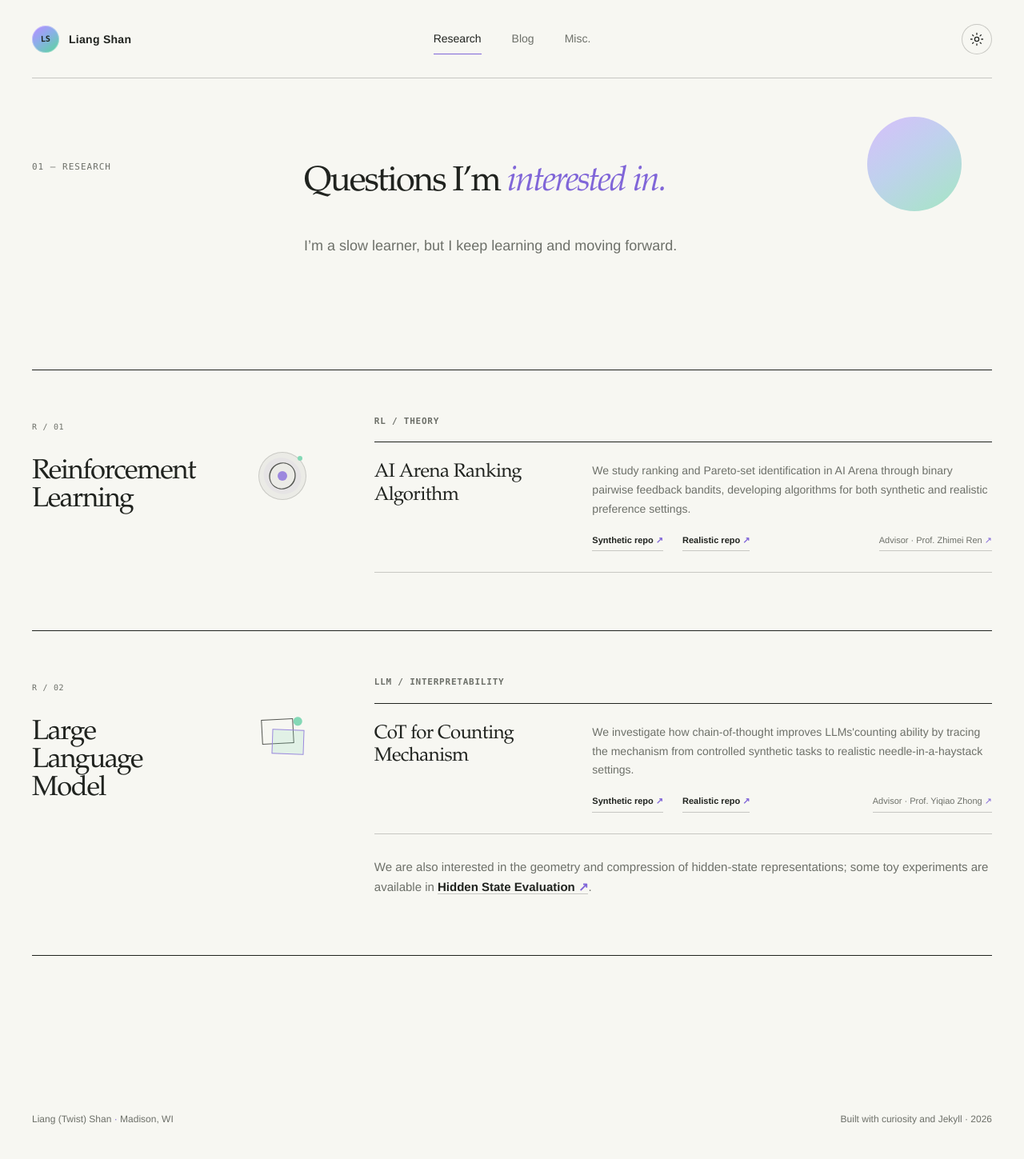
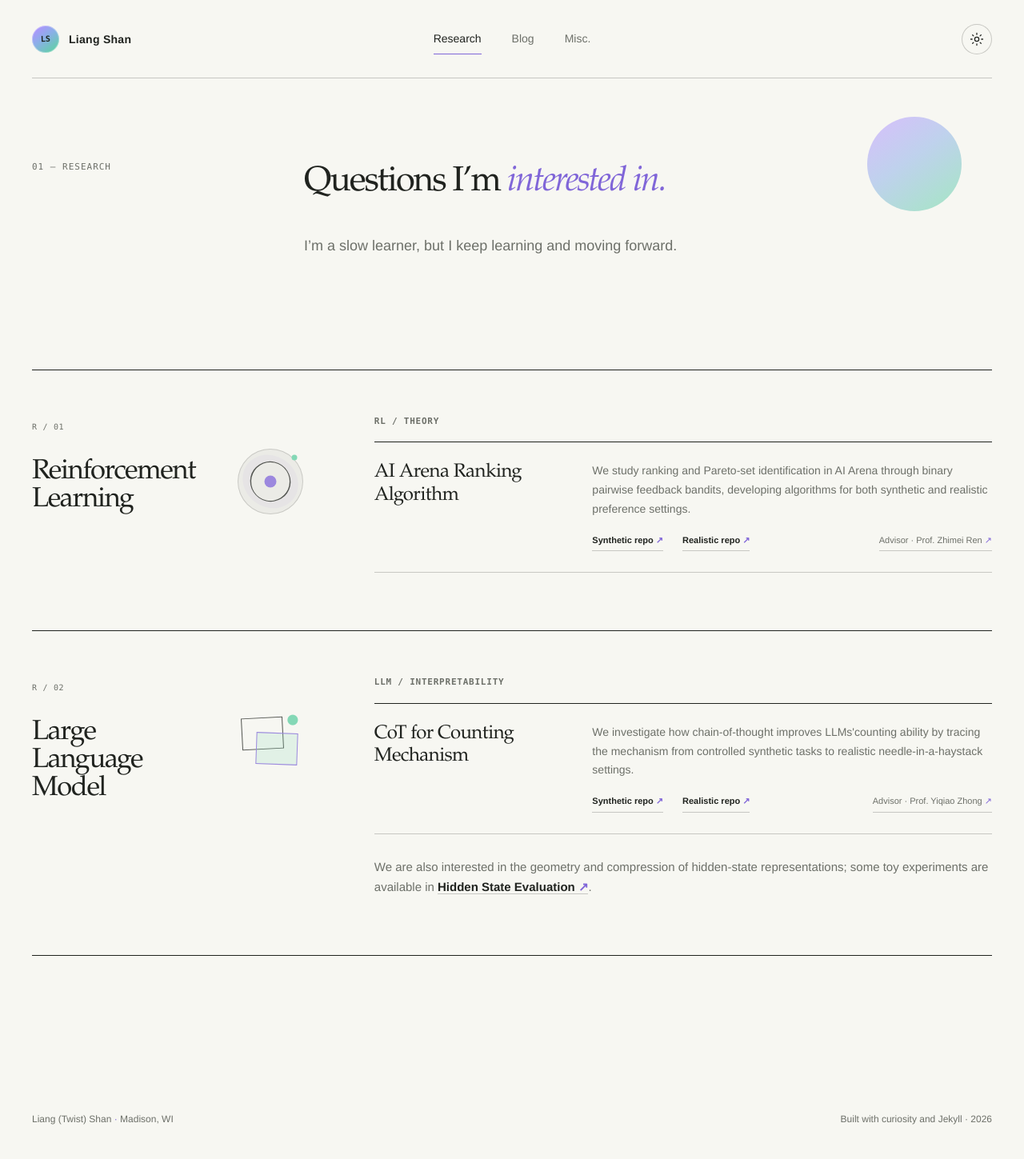
Before and after one commit to Twist-Shan/Twist-Shan.github.io, a Jekyll site: the page built from _pages/research.md, in a window 1280 px wide. Shown: the whole page at 80% size. Built offline with Jekyll 4.4.1, drawn with Linux system fonts in a browser that asks for light colours.

```diff
--- a/assets/css/studio.css
+++ b/assets/css/studio.css
@@ -115,11 +115,11 @@
 .heading-mark--notes::before { content: ""; position: absolute; width: 40px; height: 1px; background: currentColor; left: 50%; top: 27px; transform: translateX(-50%); box-shadow: 0 11px 0 currentColor, 0 22px 0 currentColor; }
 .heading-mark--notes::after { content: ""; position: absolute; width: 11px; aspect-ratio: 1; border: 2px solid var(--page); border-radius: 50%; background: var(--mint); right: 6px; top: 6px; box-shadow: -51px 51px 0 -3px var(--accent); }
 .heading-mark--rl { border: 1px solid var(--line); border-radius: 50%; background: var(--motto-bg); }
-.heading-mark--rl::before { content: ""; position: absolute; inset: 12px 18px; border: 1px solid currentColor; border-radius: 50%; transform: rotate(35deg) scaleX(1.5); box-shadow: 0 0 0 5px color-mix(in srgb, var(--accent) 7%, transparent); }
-.heading-mark--rl::after { content: ""; position: absolute; width: 12px; aspect-ratio: 1; border-radius: 50%; background: var(--accent); left: 50%; top: 50%; transform: translate(-50%,-50%); box-shadow: 22px -22px 0 -3px var(--mint); }
-.heading-mark--llm { background: radial-gradient(circle at 82% 18%, var(--mint) 0 5px, transparent 6px); }
-.heading-mark--llm::before, .heading-mark--llm::after { content: ""; position: absolute; width: 38px; height: 29px; border: 1px solid currentColor; left: 4px; top: 8px; transform: rotate(-3deg); }
-.heading-mark--llm::after { left: 17px; top: 21px; border-color: var(--accent); background: color-mix(in srgb, var(--mint) 18%, transparent); transform: rotate(2deg); }
+.heading-mark--rl::before { content: ""; position: absolute; inset: 15px 23px; border: 1px solid currentColor; border-radius: 50%; transform: rotate(35deg) scaleX(1.5); box-shadow: 0 0 0 7px color-mix(in srgb, var(--accent) 7%, transparent); }
+.heading-mark--rl::after { content: ""; position: absolute; width: 15px; aspect-ratio: 1; border-radius: 50%; background: var(--accent); left: 50%; top: 50%; transform: translate(-50%,-50%); box-shadow: 30px -30px 0 -4px var(--mint); }
+.heading-mark--llm { background: radial-gradient(circle at 84% 16%, var(--mint) 0 6px, transparent 7px); }
+.heading-mark--llm::before, .heading-mark--llm::after { content: ""; position: absolute; width: 50px; height: 38px; border: 1px solid currentColor; left: 5px; top: 10px; transform: rotate(-3deg); }
+.heading-mark--llm::after { left: 23px; top: 29px; border-color: var(--accent); background: color-mix(in srgb, var(--mint) 18%, transparent); transform: rotate(2deg); }
 .heading-mark--things { border-radius: 54% 46% 38% 62%; background: var(--fresh); transform: rotate(-5deg); }
 .heading-mark--things::before { content: ""; position: absolute; width: 46px; aspect-ratio: 1; border: 1px solid currentColor; left: 9px; top: 12px; transform: rotate(17deg); }
 .heading-mark--things::after { content: ""; position: absolute; width: 14px; aspect-ratio: 1; border-radius: 50%; background: var(--mint); right: 1px; top: 2px; box-shadow: -37px 41px 0 -4px var(--accent); }
@@ -165,9 +165,9 @@
 .project-links a:hover { color: var(--accent); border-color: var(--accent); }
 .research-catalog { padding-bottom: 140px; }
 .research-domain { display: grid; grid-template-columns: 1fr 2.2fr; gap: 6vw; padding: 54px 0 72px; border-bottom: 1px solid var(--ink); }
-.research-domain-header { align-self: start; position: sticky; top: 36px; display: grid; grid-template-columns: minmax(0, 1fr) 68px; column-gap: 16px; }
+.research-domain-header { align-self: start; position: sticky; top: 36px; display: grid; grid-template-columns: minmax(0, 1fr) 94px; column-gap: 16px; }
 .research-domain-header .project-number, .research-domain-header h2 { grid-column: 1; }
-.research-domain-header .heading-mark { grid-column: 2; grid-row: 2; align-self: start; margin-top: 14px; }
+.research-domain-header .heading-mark { grid-column: 2; grid-row: 2; align-self: start; width: 82px; margin-top: 10px; }
 .research-domain-header h2 { max-width: 13ch; margin: 22px 0 0; font: 400 clamp(2rem, 2.7vw, 3rem)/1 var(--serif); letter-spacing: -.04em; }
 .research-track { min-width: 0; }
 .research-track-header { padding: 2px 0 18px; }
```
